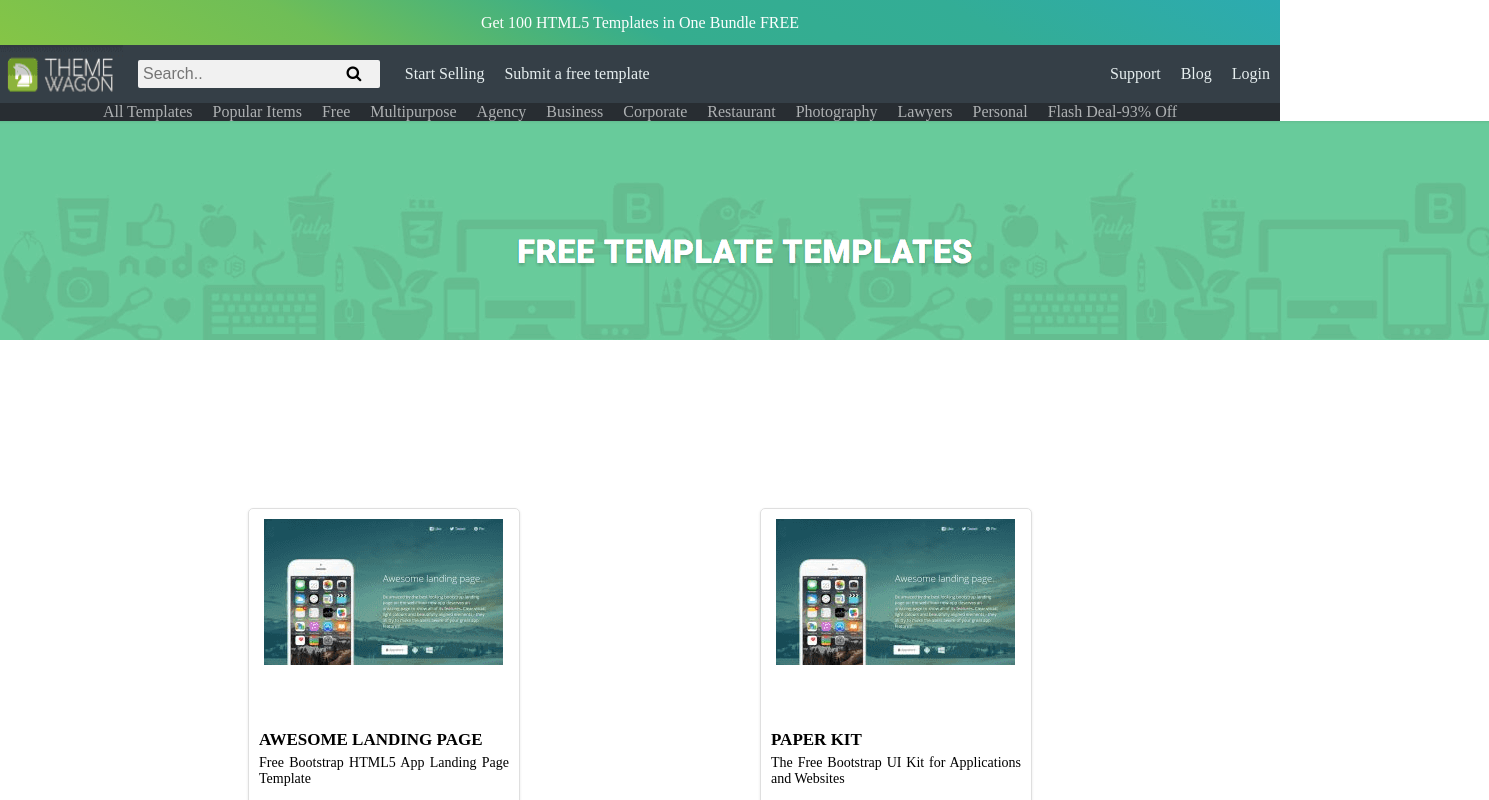
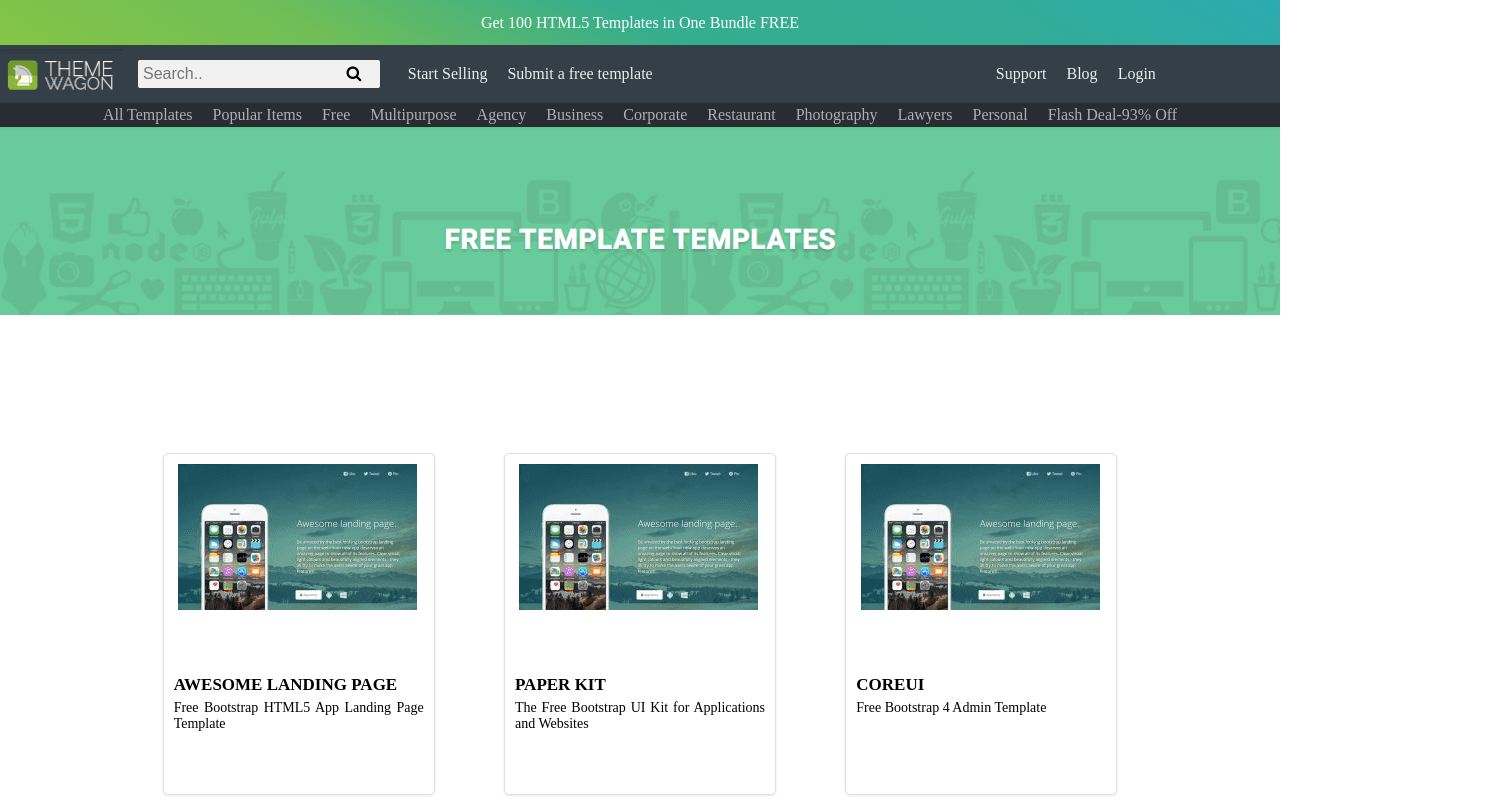
Before and after one commit to Zed86/firstweb, a plain HTML site: page index.html in a window 1280 px wide. Shown: the top 800 px of the page, 1489 px wide, since content can reach past the window. Drawn offline with Linux system fonts and the light colour scheme.

Commit message:
changement du responsive

```diff
--- a/index.html
+++ b/index.html
@@ -5,6 +5,7 @@
 		<title>Free template templates</title>
 		<link rel="stylesheet" type="text/css" href="style.css">
 		<link rel="stylesheet" href="https://cdnjs.cloudflare.com/ajax/libs/font-awesome/4.7.0/css/font-awesome.min.css">
+		<meta name="viewport" content="width=device-width, initial-scale=1.0">
 	</head>
 	<body>
 		<header>
@@ -21,6 +22,7 @@
 		  		<button type="submit"><span class="fa fa-search"></span></button>
 			</form>
 
+			<div class="menup">
 				<ul class="menus">
 					<li ><a href="">Start Selling</a></li>
 					<li ><a href="">Submit a free template</a></li>
@@ -32,9 +34,7 @@
 					<li ><a href="">Blog</a></li>
 					<li ><a href="">Login</a></li>
 				</ul>
-
-		</nav>
-
+			</div>
 			<div class="sous-menus">
 				<ul class="sous-menus-list">
 					<li><a href="">All Templates</a></li>
@@ -43,6 +43,9 @@
 					<li><a href="">Multipurpose</a></li>
 					<li><a href="">Agency</a></li>
 					<li><a href="">Business</a></li>
+
+				</ul>
+				<ul class="sous-menus-list">
 					<li><a href="">Corporate</a></li>
 					<li><a href="">Restaurant</a></li>
 					<li><a href="">Photography</a></li>
@@ -51,6 +54,8 @@
 					<li><a href="">Flash Deal-93% Off</a></li>
 				</ul>
 		</div>
+		</nav>
+
 		<div class="banner">
 		<img class="imgbanner" src="images/banner.png" alt="banner">
 		</div>
--- a/style.css
+++ b/style.css
@@ -4,7 +4,6 @@
 	text-decoration: none;
 	list-style-type: none;
 }
-
 
 header {
 	background:-webkit-linear-gradient(30deg,#85C546,#6FBE57,#35AD8E,#33AD96,#2CABB1);
@@ -17,28 +16,32 @@ header {
 	line-height:45px;
 	height: 45px;
 }
+.lientitre {
+	color:#FCFEFD;
+}
+.banner{
+	display: none;
+}
+nav img{
+	display: flex;
+	margin: auto;
+}
 nav {
 
 	background-color: #353F47;
 	color: white;
+}
+/*Menu*/
+.menup{
+	padding: 3px;
 	display: flex;
+}
+.menus{
 
-}
-
-.lientitre {
-	color:#FCFEFD;
-}
-
-/*Menu*/
-.menus{
-	float: left;
-	display:flex;
 	margin: auto;
 	margin-left: 0px;
 }
 .menus2{
-	float: right;
-	display:flex;
 	margin: auto;
 	margin-right: 0px;
 }
@@ -51,28 +54,11 @@ nav {
 .menus a:hover,.menus2 a:hover{
 	color: #709B2A;
 }
-/*centrage des différents menus*/
-
-/*Sous Menu*/
-.sous-menus {
-	background-color: #282D32;
-}
-.sous-menus-list {
-	display:flex;
-	justify-content: center;
-}
-
-.sous-menus-list a {
-
-	padding: 10px;
-	color:#AEB1B3;
-}
 .sous-menus-list a:hover {
 	color: #709B2A;
 
 }
 
-/*Barre de recherche*/
 form{
 	display: flex;
 }
@@ -116,17 +102,24 @@ form.example::after {
   clear: both;
   display: table;
 }
-/*bannière*/
-.banner {
-	background-color: #68CB9B;
+/*Sous Menu*/
+.sous-menus {
+	padding: 3px;
+	display: flex;
+	justify-content: space-between;
+	background-color: #282D32;
 }
-.imgbanner {
+.sous-menus-list {
 
-	display: block;
-    margin-left: auto;
-    margin-right: auto;
+	justify-content: center;
 }
-/*Les cartes*/
+
+.sous-menus-list a {
+
+	padding: 10px;
+	color:#AEB1B3;
+}
+/*menucarte*/
 .menucarte {
 
 	padding: 10%;
@@ -160,3 +153,65 @@ form.example::after {
 .carte a {
 	color:black;
 }
+@media only screen and (min-width: 768px) {
+	/*bannière*/
+	.banner {
+		display: block;
+		background-color: #68CB9B;
+	}
+	.imgbanner {
+
+		display: block;
+	    width: 100%;
+	}
+
+	.carte{
+		margin:10px;
+	}
+
+}
+@media only screen and (min-width: 1000px) {
+
+	nav{
+		display: flex;
+		flex-wrap: wrap;
+	}
+
+	nav img{
+
+		margin:0;
+		margin-top: auto;
+		margin-bottom: auto;
+	}
+
+	form{
+
+		margin-top: auto;
+		margin-bottom: auto;
+		}
+
+	.menup{
+	width:60%;
+	}
+
+	.menus{
+		display: flex;
+		float: left;
+	}
+
+	.menus2{
+
+		display: flex;
+		float: right;
+	}
+	.sous-menus{
+		justify-content: center;
+		width: 100%;
+	}
+	.sous-menus-list {
+
+	display: flex;
+	}
+
+
+}
```
Lines whose indentation alone changed are shown as unchanged.
